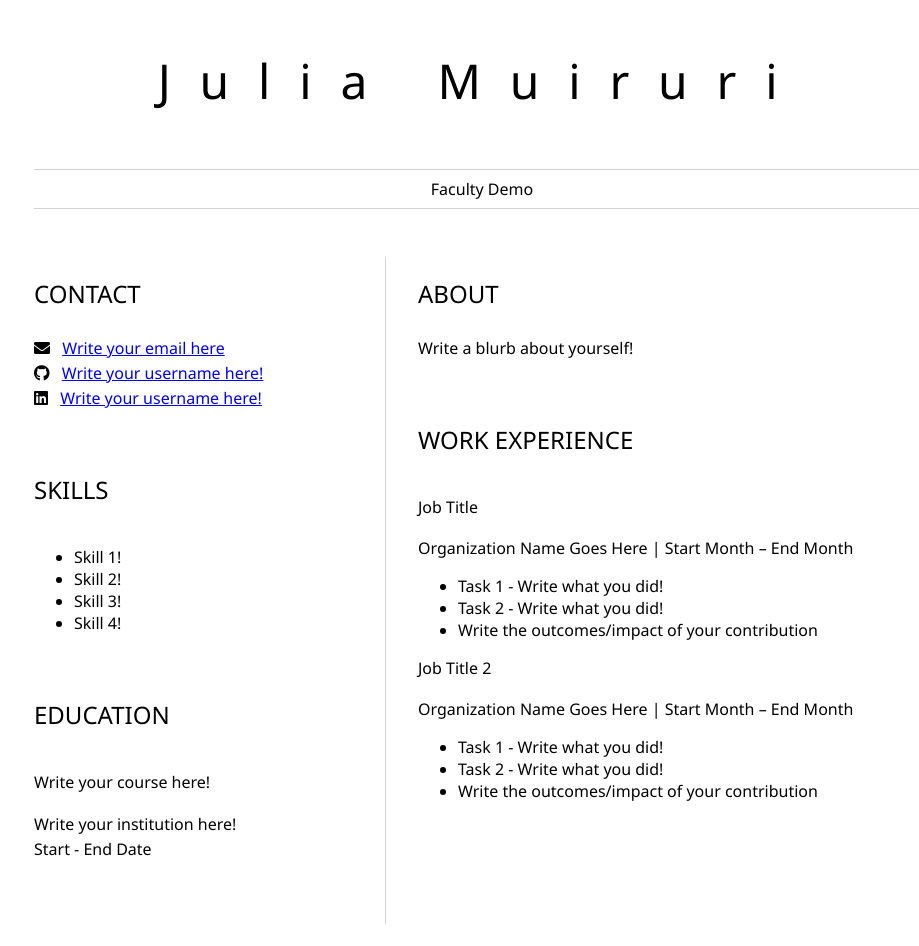
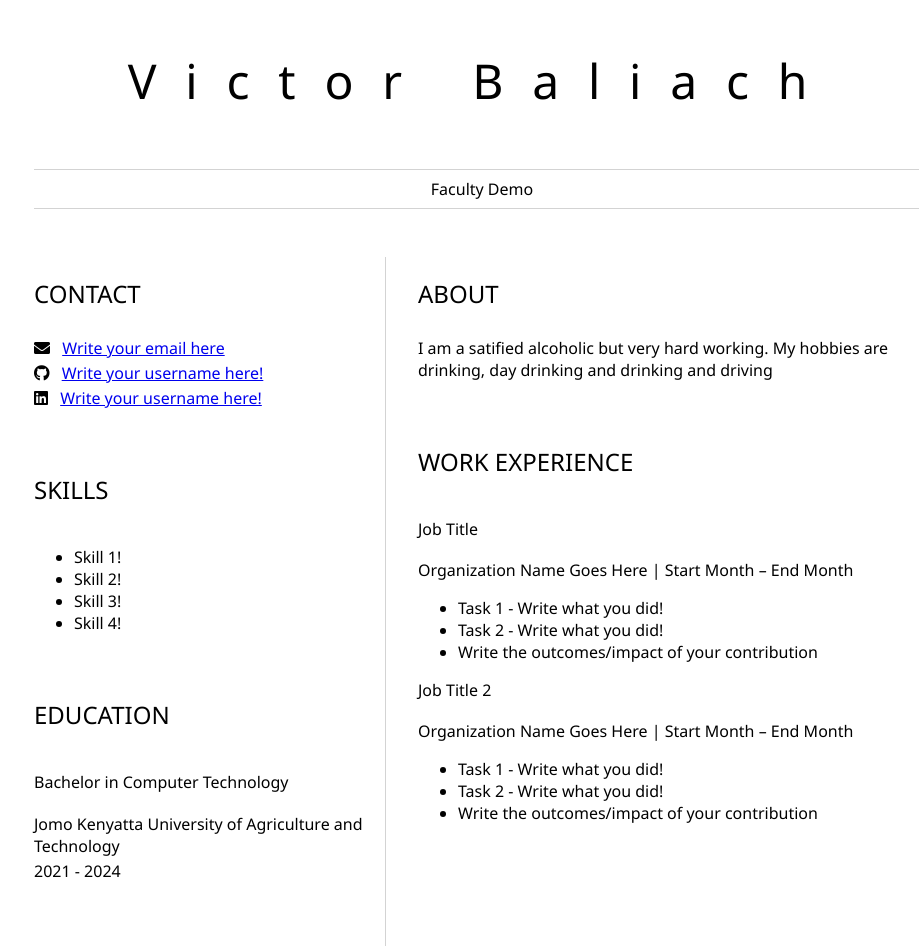
Before and after one commit to Baliach/myResume, a plain HTML site: page index.html in a window 1280 px wide. Shown: the whole page, without its empty margins (158-1077 px from the left). Before the commit the page ends 924 px from the top, so only its background shows below. Drawn offline with Linux system fonts and the light colour scheme.

Commit message:
updated my details

```diff
--- a/index.html
+++ b/index.html
@@ -2,13 +2,13 @@
 	<head>
 		<link href="style.css" rel="stylesheet">
         <link rel="stylesheet" href="https://cdnjs.cloudflare.com/ajax/libs/font-awesome/5.15.4/css/all.min.css">
-        <title>Julia Muiruri</title>
+        <title>Victor Baliach</title>
 	</head>
 
 	<body>
 		<header id="header">
 			<!-- resume header with your name and title -->
-			<h1>Julia Muiruri</h1>
+			<h1>Victor Baliach </h1>
 			<hr>
 			Faculty Demo
 			<hr>
@@ -44,12 +44,12 @@
 				<section>
 					<h2>EDUCATION</h2>
 					<!-- your education -->
-                    <h3>Write your course here!</h3>
+                    <h3>Bachelor in Computer Technology</h3>
                     <p>
-                        Write your institution here!
+                        Jomo Kenyatta University of Agriculture and Technology
                     </p>
                     <p>
-                        Start - End Date
+                        2021 - 2024
                     </p>
 				</section>
 			</article>
@@ -57,7 +57,7 @@
 				<section>
 					<h2>ABOUT</h2>
 					<!-- about you -->
-                    <p>Write a blurb about yourself!</p>
+                    <p>I am a satified alcoholic but very hard working. My hobbies are drinking, day drinking and drinking and driving</p>
 				</section>
 				<section>
 					<h2>WORK EXPERIENCE</h2>
```
